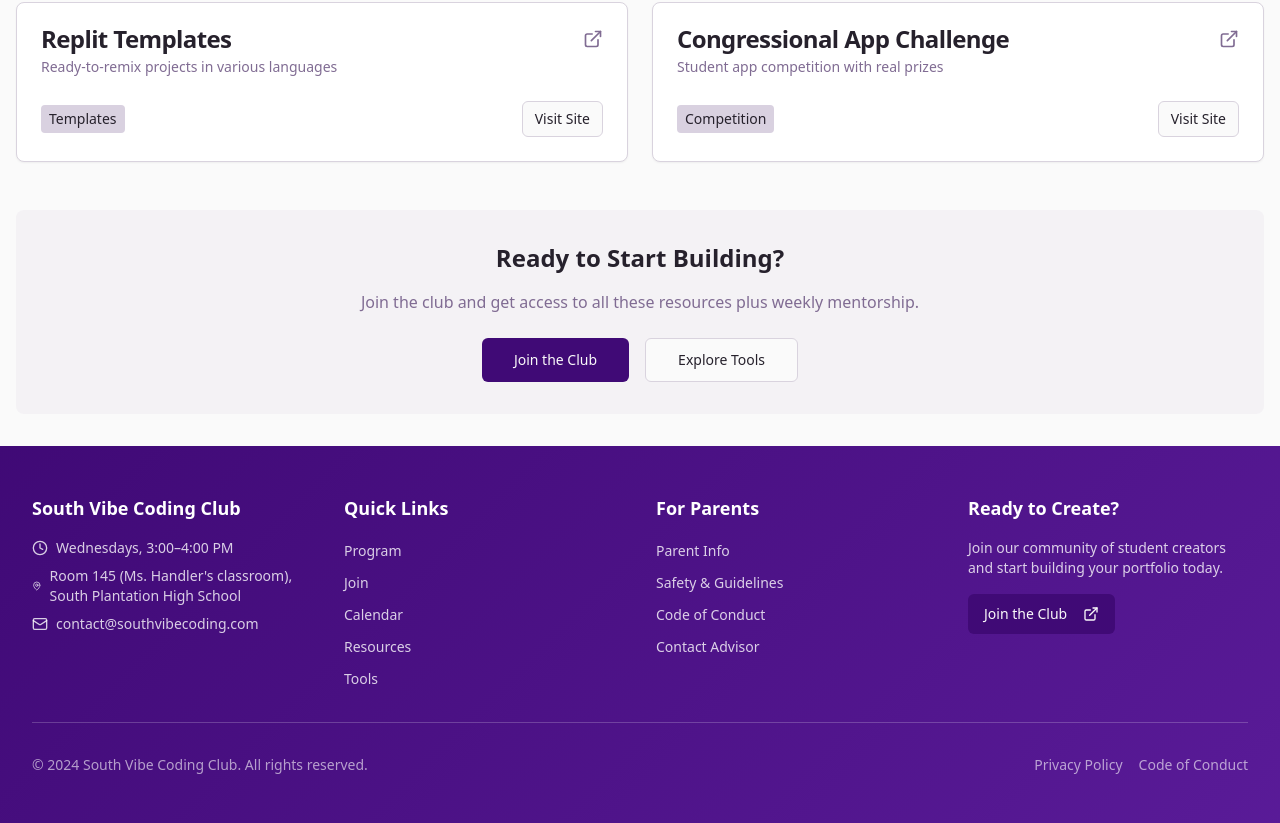
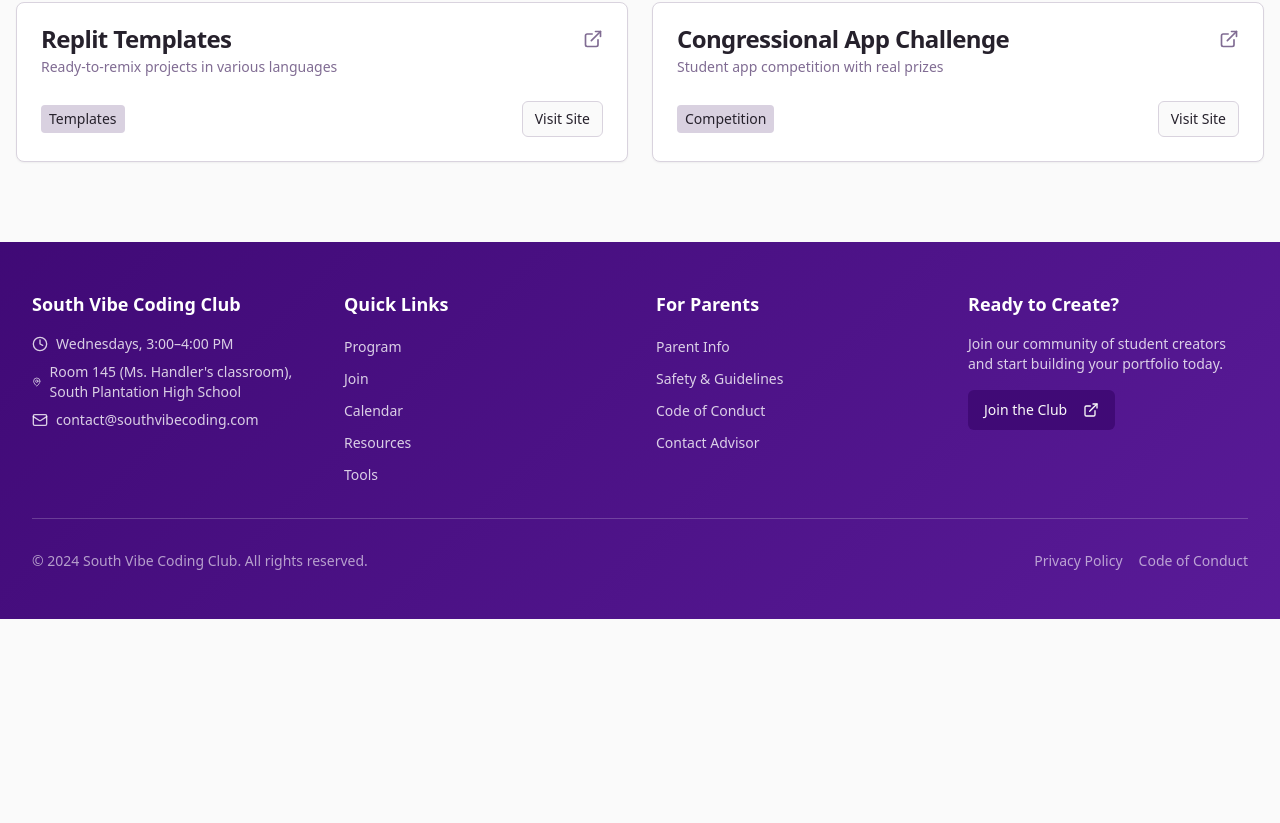
Before and after one commit to charleshappy07/south-vibe-coding, a React (Vite) app: page /resources in a window 1280 px wide. Shown: the part 1405-2228 px from the top of the page. After the commit the page ends 2024 px from the top, so only its background shows below. Built offline with nearby package versions, Linux system fonts and the light colour scheme.

Commit message:
Remove "Ready to Create" section
Remove the "Ready to Create" section from the bottom of the page.

```diff
--- a/src/pages/Resources.tsx
+++ b/src/pages/Resources.tsx
@@ -175,21 +175,6 @@ const Resources = () => {
           </div>
         </section>
 
-        {/* Call to Action */}
-        <section className="text-center bg-secondary/20 rounded-lg p-8">
-          <h2 className="text-2xl font-bold mb-4">Ready to Start Building?</h2>
-          <p className="text-muted-foreground mb-6">
-            Join the club and get access to all these resources plus weekly mentorship.
-          </p>
-          <div className="flex flex-col sm:flex-row gap-4 justify-center">
-            <Button size="lg" asChild>
-              <Link to="/join#signup">Join the Club</Link>
-            </Button>
-            <Button variant="outline" size="lg" asChild>
-              <Link to="/tools">Explore Tools</Link>
-            </Button>
-          </div>
-        </section>
       </main>
 
       <Footer />
```
